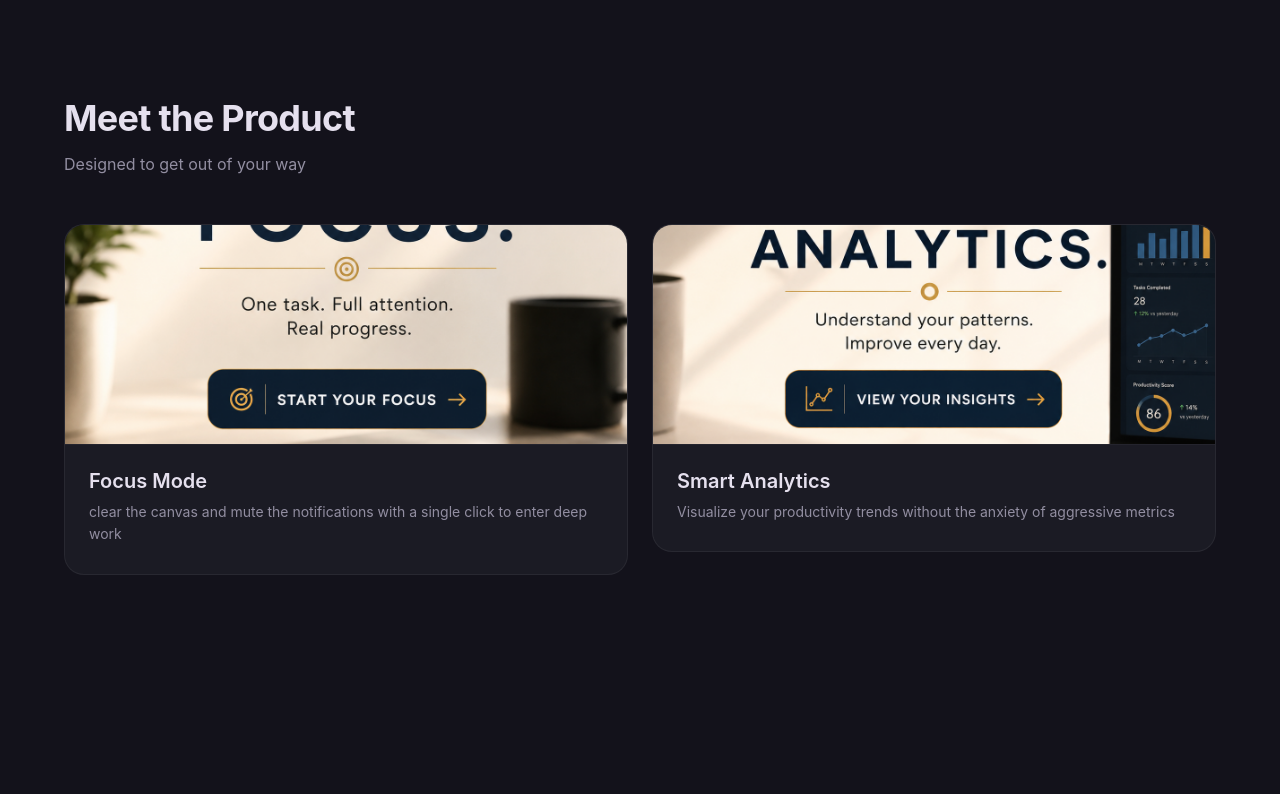
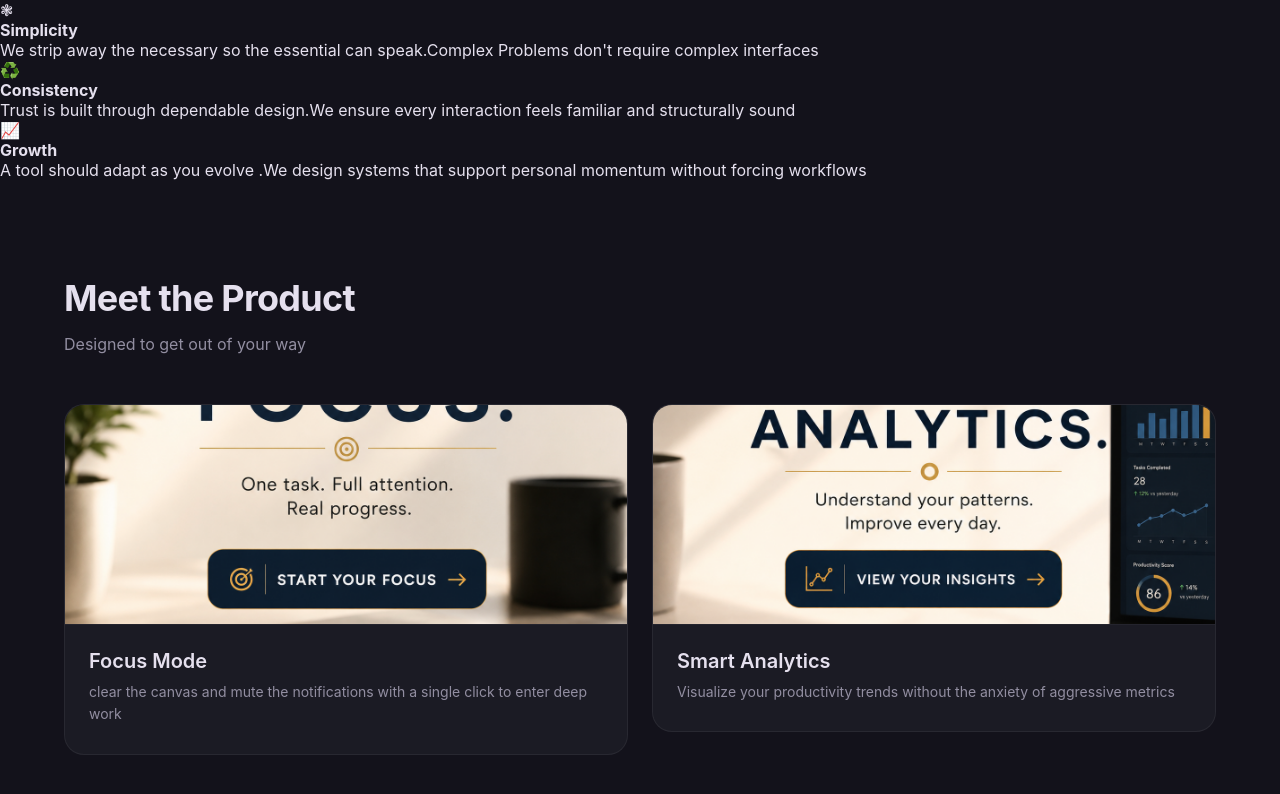
Before and after one commit to Divasdev/Let-S-React, a React (Vite) app in the folder Daily-flow/: page /about in a window 1280 px wide. Shown: the top 794 px of the page. Built offline with nearby package versions, Linux system fonts and the light colour scheme.

Commit message:
Fix import path for CoreValueCard and add CoreValuesGrid component to About page

```diff
--- a/Daily-flow/src/pages/About/CoreValueCard.jsx
+++ b/Daily-flow/src/pages/About/CoreValueCard.jsx
@@ -1,4 +1,4 @@
-import "./CoreValuesCard.css";
+import "./CoreValueCard.css";
 
 
 export function CoreValuesCard({ icon,title,text}){
--- a/Daily-flow/src/pages/About/about.jsx
+++ b/Daily-flow/src/pages/About/about.jsx
@@ -1,8 +1,11 @@
 import { ProductShowcase } from "./ProductShowcase";
+
+import { CoreValueGrid } from "./CoreValuesGrid";
 import "./about.css";
 export function About(){
    return(
       <>
+         <CoreValueGrid />
          <ProductShowcase />
       </>
    );
```
Also changed, not shown: Daily-flow/src/pages/About/CoreValuesGrid.css (added).
